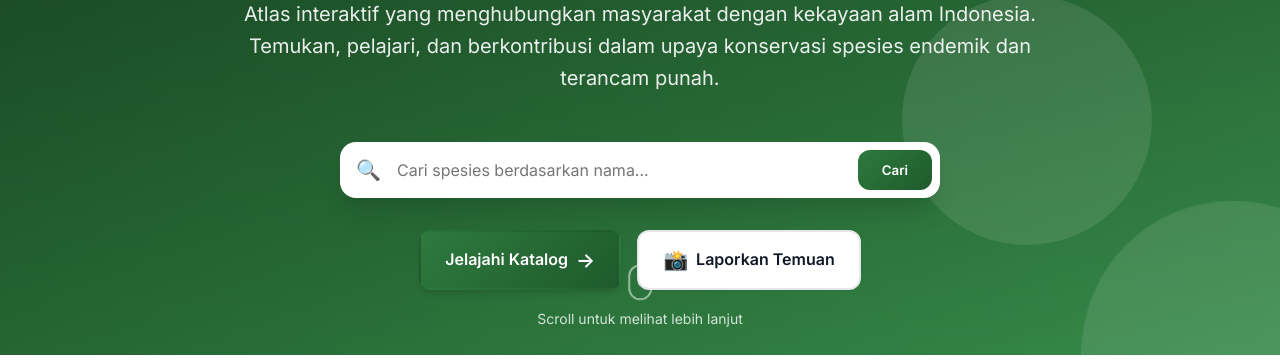
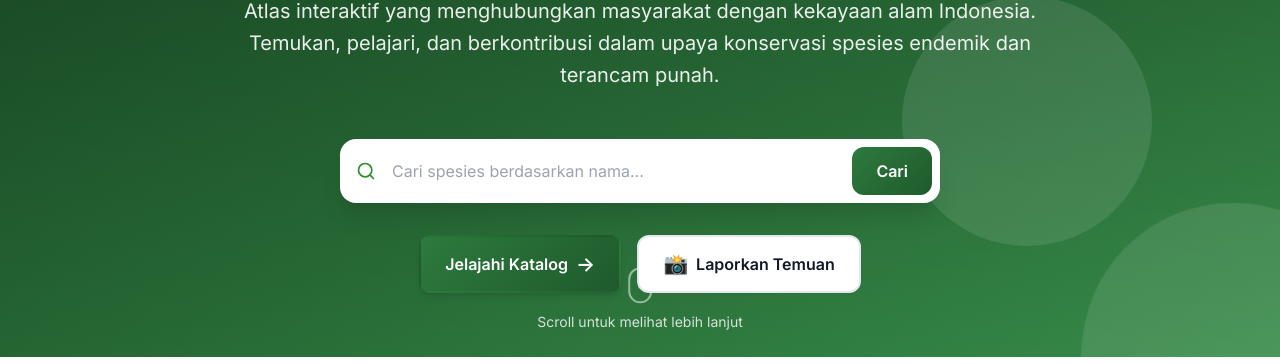
Before and after one commit to Rezka08/Biodiversity-Atlas_TRIO-KIKIR, a plain HTML site: page index.html in a window 1280 px wide. Shown: the part 436-800 px from the top of the page. Drawn offline with nearby package versions, Linux system fonts and the light colour scheme.

Commit message:
fix: change example icon

```diff
--- a/index.html
+++ b/index.html
@@ -8,6 +8,7 @@
     <link rel="preconnect" href="https://fonts.googleapis.com">
     <link rel="preconnect" href="https://fonts.gstatic.com" crossorigin>
     <link href="https://fonts.googleapis.com/css2?family=Poppins:wght@300;400;600;700&family=Inter:wght@300;400;500;600&display=swap" rel="stylesheet">
+    <script src="https://cdn.tailwindcss.com"></script>
 </head>
 <body>
     <div id="navbar-placeholder"></div>
@@ -39,7 +40,9 @@
                 <!-- Search Bar -->
                 <div class="hero-search">
                     <div class="search-box">
-                        <span class="search-icon">🔍</span>
+                        <svg class="w-5 h-5" xmlns="http://www.w3.org/2000/svg" fill="none" viewBox="0 0 24 24" stroke="#278E29" aria-hidden="true">
+                            <path stroke-linecap="round" stroke-linejoin="round" stroke-width="2" d="M21 21l-4.35-4.35M11 19a8 8 0 100-16 8 8 0 000 16z"/>
+                        </svg>
                         <input type="text" placeholder="Cari spesies berdasarkan nama..." id="heroSearch">
                         <button class="search-btn">Cari</button>
                     </div>
```
